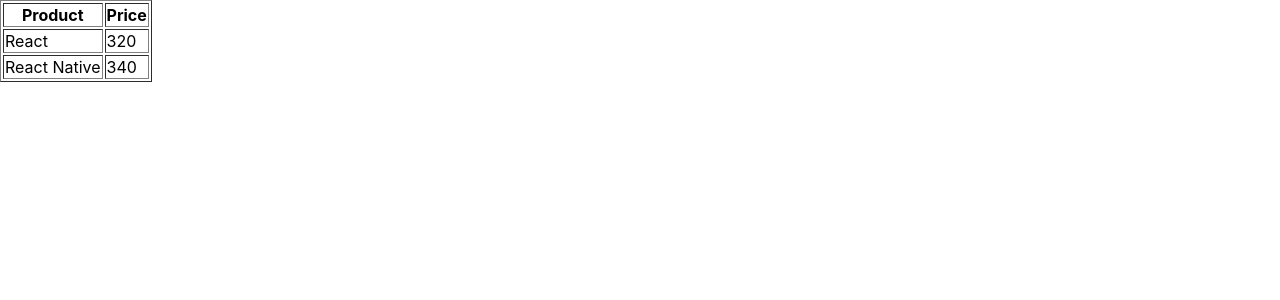
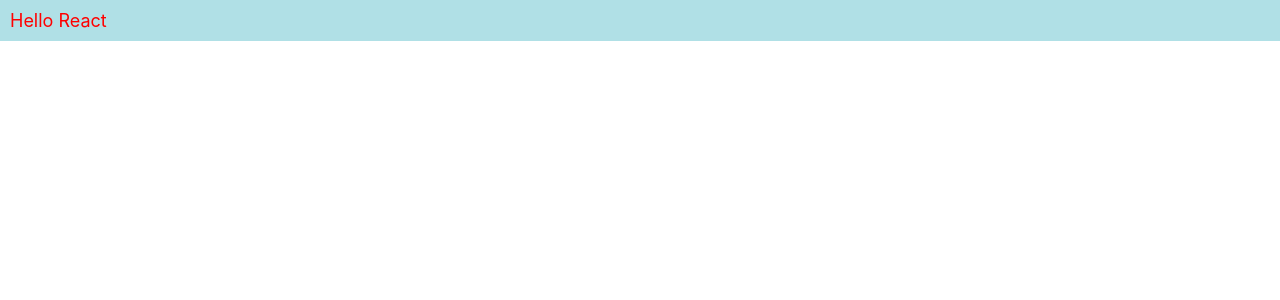
Before and after one commit to Narathon082/app1, a React (Create React App) app: page / in a window 1280 px wide. Shown: the top 300 px of the page. Built offline with nearby package versions, Linux system fonts and the light colour scheme.

Commit message:
divStyle
divStyle

```diff
--- a/src/App.js
+++ b/src/App.js
@@ -2,22 +2,14 @@
 import './App.css';
 
 function App() {
-  return(
-  <table border="1">
-    <tr>
-      <th>Product</th>
-      <th>Price</th>
-    </tr>
-    <tr>
-      <td>React</td>
-      <td>320</td>
-    </tr>
-    <tr>
-      <td>React Native</td>
-      <td>340</td>
-    </tr>
-  </table>
-  );
+  const divStyle =  {
+    color: 'red',
+    backgroundColor: 'powderblue',
+    fontSize: 'large',
+    padding: '10px',
+  }
+
+  return <div style={divStyle}>Hello React</div>
 }
 
 export default App;
```
